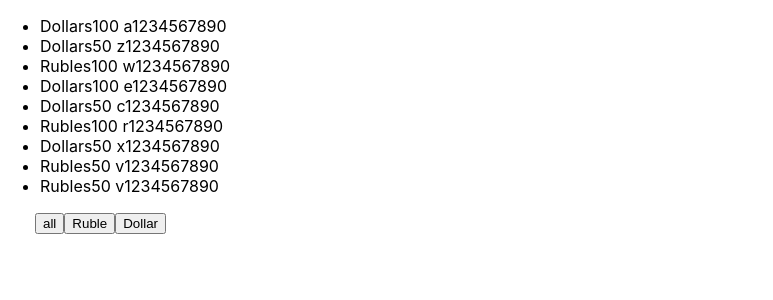
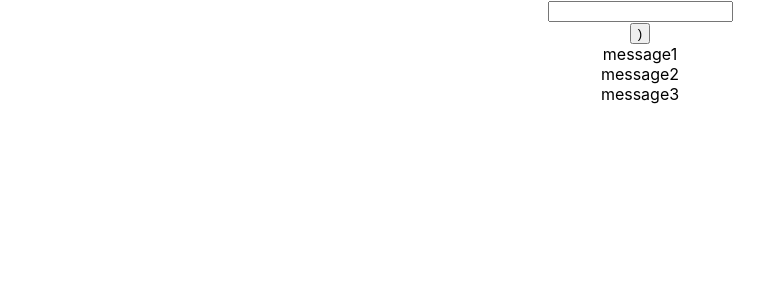
Before and after one commit to IvanBliudnik/microtasks, a React (Create React App) app: page / in a window 1280 px wide. Shown: the top 300 px of the page, without its empty margins (0-773 px from the left). Built offline with nearby package versions, Linux system fonts and the light colour scheme.

Commit message:
home commit Input/Button

```diff
--- a/src/App.tsx
+++ b/src/App.tsx
@@ -1,18 +1,20 @@
 import React, {useState} from 'react';
 import './App.css';
 import {NewComponentTaskFull} from "./NewComponentTaskFull";
+import {FullInput} from "./components/FullInput";
+import {Input} from "./components/Input";
+import {Button} from "./components/Button";
 // import {TopCar} from "./topCarsArr";
 // import {Button} from "./Button";
 
-export type FilterType = "All" | "Dollars" | "Rubles"
+// export type FilterType = "All" | "Dollars" | "Rubles"
 //типизируем кнопку
-export type ArrayCurrentMoneyProps = {
-    banknots: string,
-    value: number,
-    number: string,
-};
+// export type ArrayCurrentMoneyProps = {
+//     banknots: string,
+//     value: number,
+//     number: string,
+// };
 //типизируем кошелёк
-
 
 export const App = () => {
 //1
@@ -42,58 +44,76 @@
 //         console.log(a)
 //     }
 //4
-    const initialMoney = [
-        {banknots: 'Dollars', value: 100, number: ' a1234567890'},
-        {banknots: 'Dollars', value: 50, number: ' z1234567890'},
-        {banknots: 'Rubles', value: 100, number: ' w1234567890'},
-        {banknots: 'Dollars', value: 100, number: ' e1234567890'},
-        {banknots: 'Dollars', value: 50, number: ' c1234567890'},
-        {banknots: 'Rubles', value: 100, number: ' r1234567890'},
-        {banknots: 'Dollars', value: 50, number: ' x1234567890'},
-        {banknots: 'Rubles', value: 50, number: ' v1234567890'},
-        {banknots: 'Rubles', value: 50, number: ' v1234567890'},
-    ];
-    const [money, setMoney] = useState<Array<ArrayCurrentMoneyProps>>(initialMoney)
-    let [filter, setFilter] = useState<FilterType>("All")
-    //создали useState чтобы реагировал React на filter и nameButton
-    let currentMoney = money;
-    //currentMoney(отфильтрованные значения мы должны передать в map для отрисовки)
-    //если nameButton === "Dollars", то отрисуй
-    // if (filter === "Dollars") {
-    //     currentMoney = money.filter(filteredMoney =>
-    //         filteredMoney.banknots === 'Dollars');
-    // }
-    // if (filter === 'Rubles') {
-    //     //если nameButton === "Rubles", то отрисуй
-    //     currentMoney = money.filter(filteredMoney =>
-    //         filteredMoney.banknots === 'Rubles');
+//     const initialMoney = [
+//         {banknots: 'Dollars', value: 100, number: ' a1234567890'},
+//         {banknots: 'Dollars', value: 50, number: ' z1234567890'},
+//         {banknots: 'Rubles', value: 100, number: ' w1234567890'},
+//         {banknots: 'Dollars', value: 100, number: ' e1234567890'},
+//         {banknots: 'Dollars', value: 50, number: ' c1234567890'},
+//         {banknots: 'Rubles', value: 100, number: ' r1234567890'},
+//         {banknots: 'Dollars', value: 50, number: ' x1234567890'},
+//         {banknots: 'Rubles', value: 50, number: ' v1234567890'},
+//         {banknots: 'Rubles', value: 50, number: ' v1234567890'},
+//     ];
+//     const [money, setMoney] = useState<Array<ArrayCurrentMoneyProps>>(initialMoney)
+//     let [filter, setFilter] = useState<FilterType>("All")
+//     //создали useState чтобы реагировал React на filter и nameButton
+//     let currentMoney = money;
+//     //currentMoney(отфильтрованные значения мы должны передать в map для отрисовки)
+//
+//     const onClickFilterHandler = (filter: FilterType) => {
+//         setFilter(filter)
+//     }
+//     const filteredMoney = filter === 'All'
+//         ? money
+//         : money.filter(item => item.banknots === filter);
+    //Если filter равно 'All', вернуть весь массив money.
+    // Если filter не равно 'All', вернуть массив, содержащий только те элементы, у которых значение banknots совпадает с filter.
+    // 5
 
-    const onClickFilterHandler = (filter: FilterType) => {
-        setFilter(filter)
+    let [message, setMessage] = useState([
+        {message: "message1"},
+        {message: "message2"},
+        {message: "message3"},
+    ])
+    let [title, setTitle] = useState("")
+
+    const AddMessage = (title:string) => {
+        let NewMessage = {message: title};
+        setMessage([NewMessage, ...message])
     }
-    const filteredMoney = filter === 'All'
-        ? money
-        : money.filter(item => item.banknots === filter);
+
+    const callBackButtonHandler = () => {
+        AddMessage(title);
+        setTitle("")// оставить пустой input
+    }
+
     return (
-        <div>
-            <NewComponentTaskFull
-                currentMoney={filteredMoney}
-                onClickFilterHandler={onClickFilterHandler}
-            />
+        <div className="App">
+            <Input title={title} setTitle={setTitle}/>
+            <Button name={")"} callback={callBackButtonHandler}/>
+            {/*<FullInput addNewMessage={AddMessage}/>*/}
+            {message.map((el, index) => {
+                return (
+                    <div key={index}>{el.message}</div>
+                )
+            })}
         </div>
+            // </div>
     );
 };
-// return (
-//     <div className="App">
-//         {/*1*/}
-//         {/*<TopCar topCar={topCars}/>*/}
-//         {/*2*/}
-//         {/*<Button name = {"MyYouTubeChannel - 1"} callback={() => Button1Foo1("I am Vasya", 21, "Live in Minsk")}/>*/}
-//         {/*<Button name = {"MyYouTubeChannel - 2"} callback={() => Button2Foo2("I am Ivan")}/>*/}
-//         {/*<Button name = {"StupidBtn"} callback={() => Button3Foo3("I am Stupid Button")}/>*/}
-//         {/*3*/}
-//         {/*<h1>{a}</h1>*/}
-//         {/*<button onClick={onclickHandler}>number</button>*/}
-//         {/*<button onClick={onclickHandlerStart}>0</button>*/}
-//         {/*4*/}
-//     </div>
+// {/*1*/}
+// {/*<TopCar topCar={topCars}/>*/}
+// {/*2*/}
+// {/*<Button name = {"MyYouTubeChannel - 1"} callback={() => Button1Foo1("I am Vasya", 21, "Live in Minsk")}/>*/}
+// {/*<Button name = {"MyYouTubeChannel - 2"} callback={() => Button2Foo2("I am Ivan")}/>*/}
+// {/*<Button name = {"StupidBtn"} callback={() => Button3Foo3("I am Stupid Button")}/>*/}
+// {/*3*/}
+// {/*<h1>{a}</h1>*/}
+// {/*<button onClick={onclickHandler}>number</button>*/}
+// {/*<button onClick={onclickHandlerStart}>0</button>*/}
+// {/*4*/}
+// {/*<NewComponentTaskFull*/}
+// {/*    currentMoney={filteredMoney}*/}
+// {/*    onClickFilterHandler={onClickFilterHandler}*/}
+// {/*5*/}
--- /dev/null
+++ b/src/components/Button.tsx
@@ -0,0 +1,17 @@
+import React from 'react';
+
+
+type ButtonPropsType = {
+    name: string,
+    callback: () => void,
+}
+export const Button = (props: ButtonPropsType) => {
+    const onClickButtonHandler = () => {
+        props.callback()
+    }
+    return (
+        <div>
+            <button onClick={onClickButtonHandler}>{props.name}</button>
+        </div>
+    );
+};
--- /dev/null
+++ b/src/components/FullInput.tsx
@@ -0,0 +1,22 @@
+import React, {ChangeEvent, useState} from 'react';
+
+export type FullInputPropsType = {
+    addNewMessage: (title: string) => void,
+}
+
+export const FullInput = (props: FullInputPropsType) => {
+    let [title, setTitle] = useState("")
+    const onChangeInputHandler = (event: ChangeEvent<HTMLInputElement>) => {
+        setTitle(event.currentTarget.value)
+    }
+    const onClickButtonHandler = () => {
+        props.addNewMessage(title)
+        setTitle("") // для обнуления строки
+    }
+    return (
+        <div>
+            <input value={title} onChange={onChangeInputHandler} />
+            <button onClick={onClickButtonHandler}>+</button>
+        </div>
+    );
+};
--- /dev/null
+++ b/src/components/Input.tsx
@@ -0,0 +1,18 @@
+import React, {ChangeEvent} from 'react';
+
+export type InputPropsType = {
+    setTitle: (title:string)=>void,
+    title: string,
+}
+
+
+export const Input = (props:InputPropsType) => {
+    const onChangeInputHandler = (event: ChangeEvent<HTMLInputElement>) => {
+        props.setTitle(event.currentTarget.value)
+    }
+    return (
+        <div>
+            <input value={props.title} onChange={onChangeInputHandler}/>
+        </div>
+    );
+};
```
